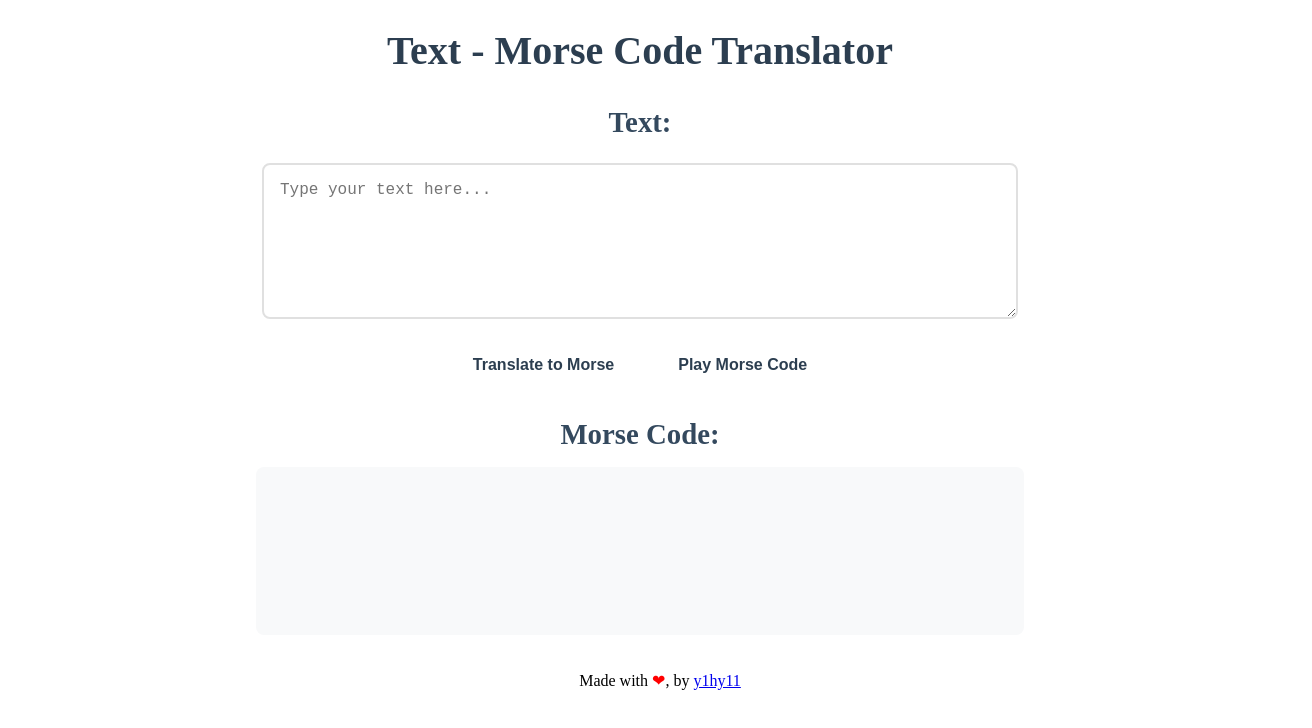
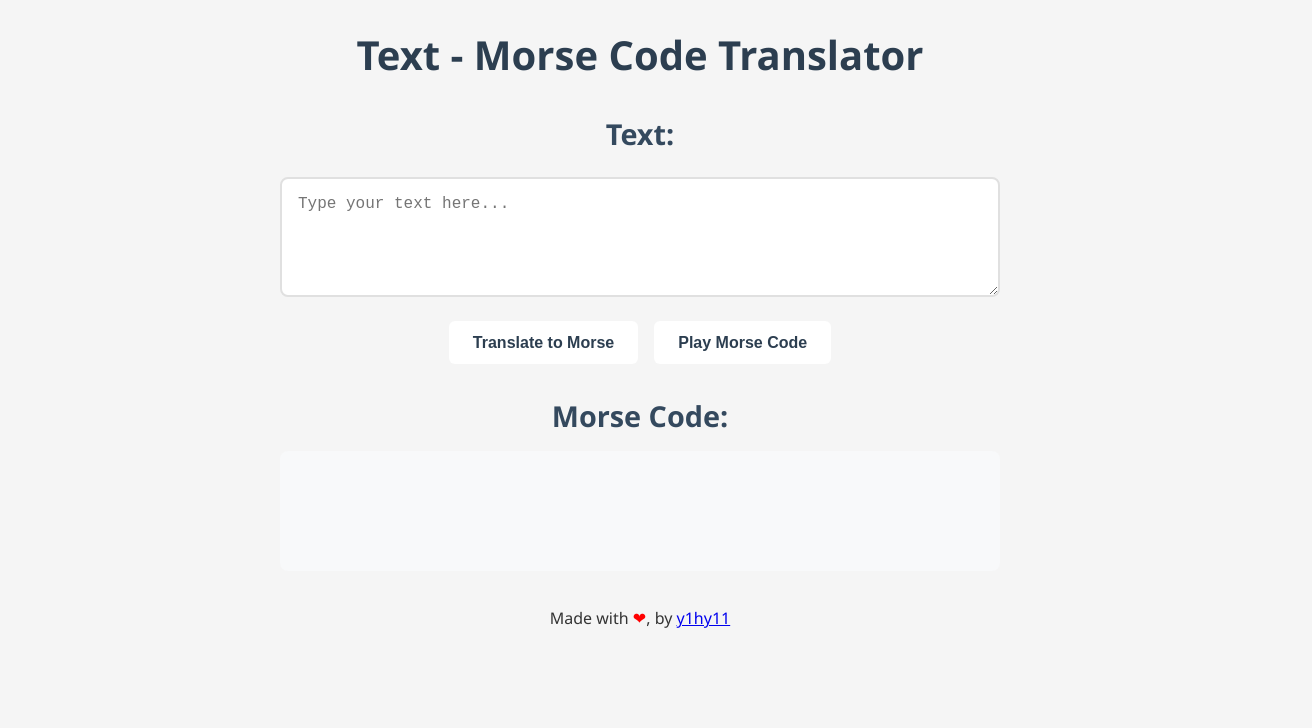
Before and after one commit to y1hy11/Projects, a React (Vite) app in the folder Morse Translator/: page / in a window 1280 px wide. Shown: the top 728 px of the page, 1312 px wide, since content can reach past the window. Built offline with nearby package versions, Linux system fonts and the light colour scheme.

Commit message:
Add global styles for consistent layout and typography

```diff
--- a/Morse Translator/src/styles/index.css
+++ b/Morse Translator/src/styles/index.css
@@ -0,0 +1,12 @@
+* {
+    box-sizing: border-box;
+  }
+
+
+  body {
+    margin: 0;
+    padding: 0;
+    font-family: 'Segoe UI', 'Roboto', sans-serif;
+    background: #f5f5f5;
+    color: #333;
+  }
```
